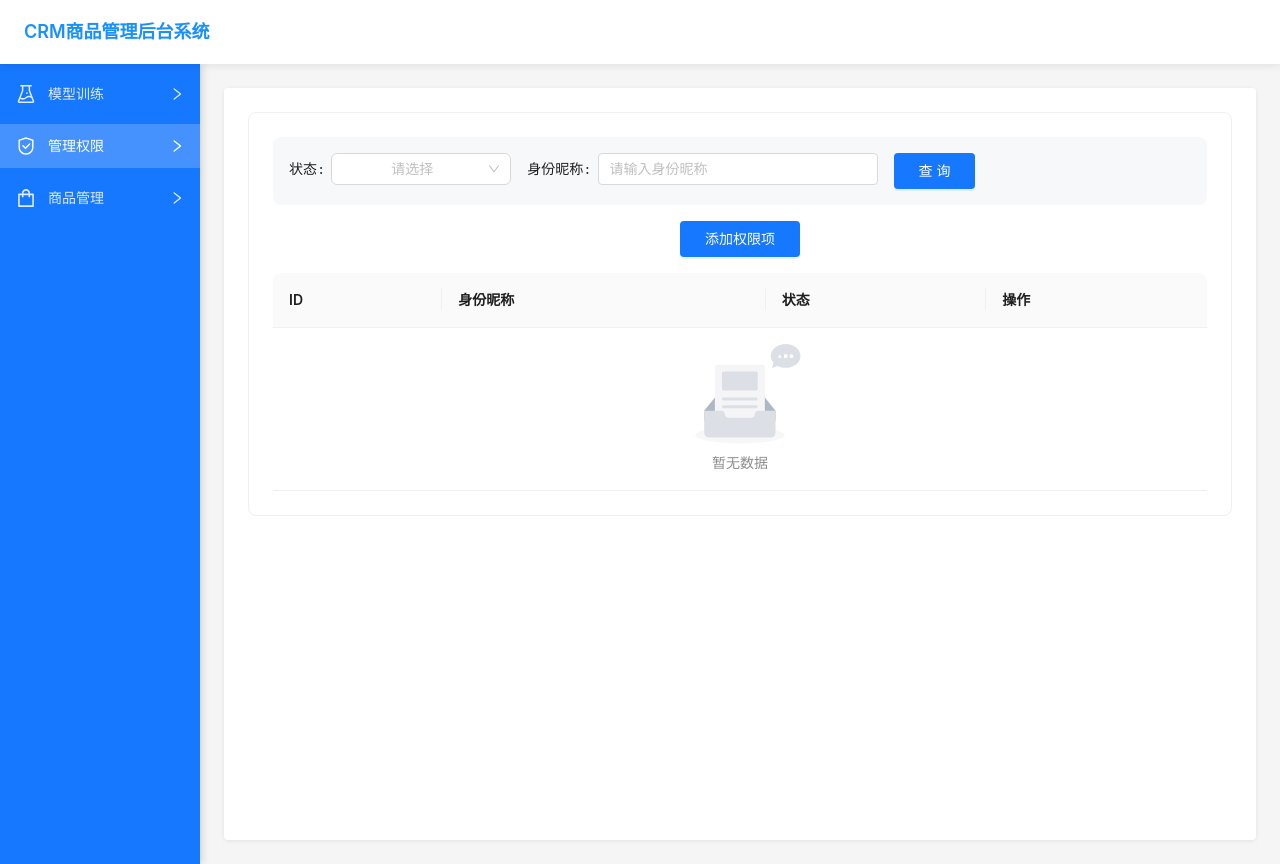
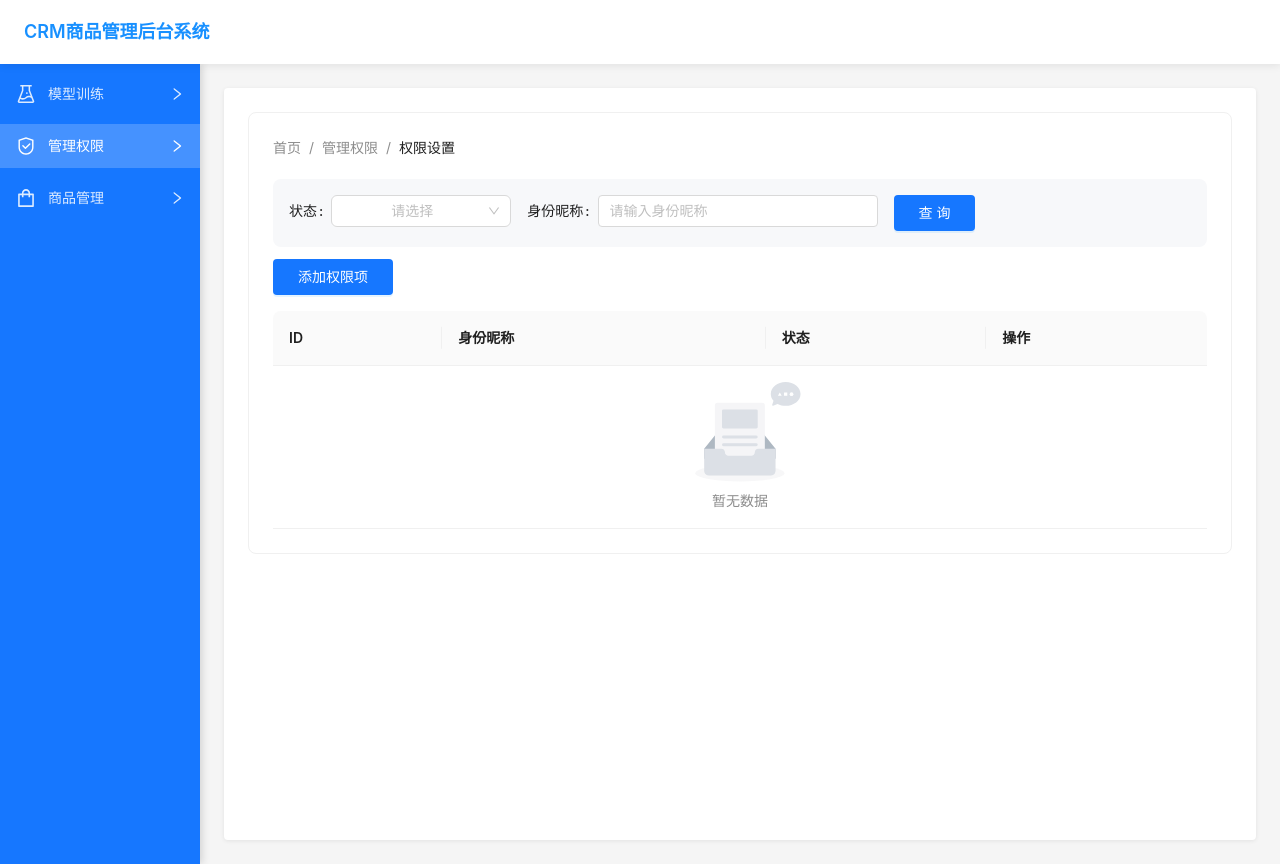
Before and after one commit to jiangrx718/crm, a React (Vite) app in the folder crm-shop/: page /#/permissions in a window 1280 px wide. Built offline with nearby package versions, Linux system fonts and the light colour scheme.

Commit message:
页面布局

```diff
--- a/crm-shop/src/pages/AdminList.tsx
+++ b/crm-shop/src/pages/AdminList.tsx
@@ -1,5 +1,6 @@
 import React, { useState } from 'react';
-import { Card, Form, Select, Input, Button, Table, Empty } from 'antd';
+import { Card, Form, Select, Input, Button, Table, Empty, Breadcrumb } from 'antd';
+import { Link } from 'react-router-dom';
 
 const AdminList: React.FC = () => {
   const [status, setStatus] = useState<string | undefined>();
@@ -15,6 +16,14 @@ const AdminList: React.FC = () => {
   return (
     <div>
       <Card>
+        {/* 面包屑导航 */}
+        <Breadcrumb style={{ marginBottom: 20 }}>
+          <Breadcrumb.Item>
+            <Link to="/">首页</Link>
+          </Breadcrumb.Item>
+          <Breadcrumb.Item>管理权限</Breadcrumb.Item>
+          <Breadcrumb.Item>管理员列表</Breadcrumb.Item>
+        </Breadcrumb>
         <Form layout="inline" style={{ background: '#f7f8fa', padding: 16, borderRadius: 8 }}>
           <Form.Item label="状态">
             <Select
@@ -39,8 +48,8 @@ const AdminList: React.FC = () => {
           </Form.Item>
         </Form>
 
-        <div style={{ marginTop: 16 }}>
-          <Button type="primary">添加管理员</Button>
+        <div style={{ marginTop: 12, display: 'flex', justifyContent: 'flex-start' }}>
+          <Button type="primary" size="small">添加管理员</Button>
         </div>
 
         <div style={{ marginTop: 16 }}>
--- a/crm-shop/src/pages/PermissionSettings.tsx
+++ b/crm-shop/src/pages/PermissionSettings.tsx
@@ -1,5 +1,6 @@
 import React, { useState } from 'react';
-import { Card, Form, Select, Input, Button, Table, Empty } from 'antd';
+import { Card, Form, Select, Input, Button, Table, Empty, Breadcrumb } from 'antd';
+import { Link } from 'react-router-dom';
 
 const PermissionSettings: React.FC = () => {
   const [status, setStatus] = useState<string | undefined>();
@@ -15,6 +16,14 @@ const PermissionSettings: React.FC = () => {
   return (
     <div>
       <Card>
+        {/* 面包屑导航 */}
+        <Breadcrumb style={{ marginBottom: 20 }}>
+          <Breadcrumb.Item>
+            <Link to="/">首页</Link>
+          </Breadcrumb.Item>
+          <Breadcrumb.Item>管理权限</Breadcrumb.Item>
+          <Breadcrumb.Item>权限设置</Breadcrumb.Item>
+        </Breadcrumb>
         <Form layout="inline" style={{ background: '#f7f8fa', padding: 16, borderRadius: 8 }}>
           <Form.Item label="状态">
             <Select
@@ -39,8 +48,8 @@ const PermissionSettings: React.FC = () => {
           </Form.Item>
         </Form>
 
-        <div style={{ marginTop: 16 }}>
-          <Button type="primary">添加权限项</Button>
+        <div style={{ marginTop: 12, display: 'flex', justifyContent: 'flex-start' }}>
+          <Button type="primary" size="small">添加权限项</Button>
         </div>
 
         <div style={{ marginTop: 16 }}>
--- a/crm-shop/src/pages/RoleManagement.tsx
+++ b/crm-shop/src/pages/RoleManagement.tsx
@@ -1,5 +1,6 @@
 import React, { useState } from 'react';
-import { Card, Form, Select, Input, Button, Table, Empty } from 'antd';
+import { Card, Form, Select, Input, Button, Table, Empty, Breadcrumb } from 'antd';
+import { Link } from 'react-router-dom';
 
 const RoleManagement: React.FC = () => {
   const [status, setStatus] = useState<string | undefined>();
@@ -15,6 +16,14 @@ const RoleManagement: React.FC = () => {
   return (
     <div>
       <Card>
+        {/* 面包屑导航 */}
+        <Breadcrumb style={{ marginBottom: 20 }}>
+          <Breadcrumb.Item>
+            <Link to="/">首页</Link>
+          </Breadcrumb.Item>
+          <Breadcrumb.Item>管理权限</Breadcrumb.Item>
+          <Breadcrumb.Item>角色管理</Breadcrumb.Item>
+        </Breadcrumb>
         <Form layout="inline" style={{ background: '#f7f8fa', padding: 16, borderRadius: 8 }}>
           <Form.Item label="状态">
             <Select
@@ -39,8 +48,8 @@ const RoleManagement: React.FC = () => {
           </Form.Item>
         </Form>
 
-        <div style={{ marginTop: 16 }}>
-          <Button type="primary">添加角色</Button>
+        <div style={{ marginTop: 12, display: 'flex', justifyContent: 'flex-start' }}>
+          <Button type="primary" size="small">添加角色</Button>
         </div>
 
         <div style={{ marginTop: 16 }}>
```
